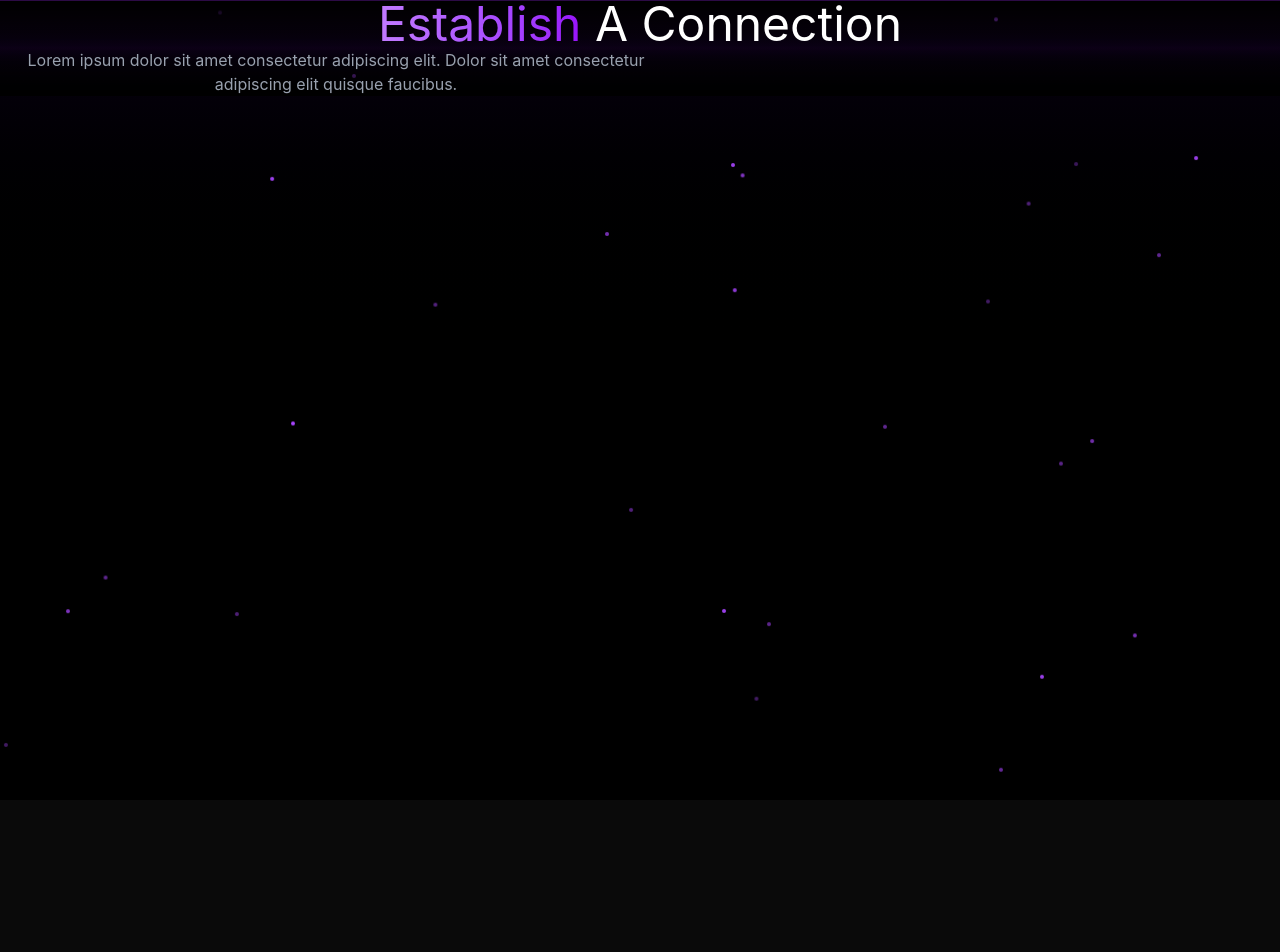
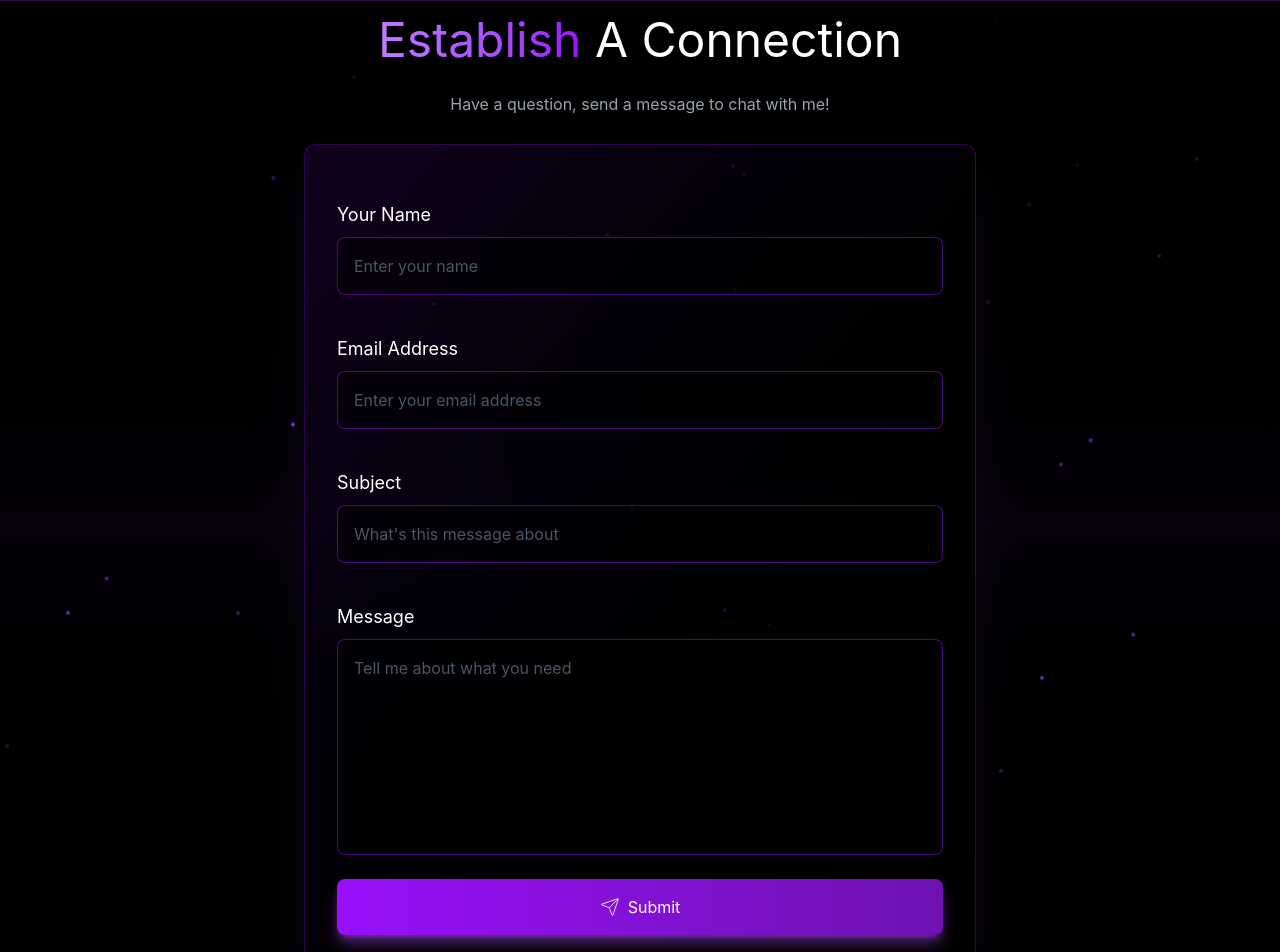
Before and after one commit to sans690/Portfolio, a React (Vite) app in the folder components/: page / in a window 1280 px wide. Shown: the top 952 px of the page. Before the commit the page ends 800 px from the top, so only its background shows below. Built offline with nearby package versions, Linux system fonts and the light colour scheme.

Commit message:
start to the contact page, functions don't work yet

```diff
--- a/components/src/Contact.tsx
+++ b/components/src/Contact.tsx
@@ -2,20 +2,73 @@ export function Contact() {
   return (
     <section
       id="contact"
-      className="py-24 px-4 sm:px-6 lg:px-8 bg-linear-to-b from-black via-purple-950/10 to-black relative z-10"
+      className="py-4 px-4 sm:px-6 lg:px-8 bg-linear-to-b from-black via-purple-950/10 to-black relative z-10"
     >
-      <div className="max-w-7xl mx-auto">
+      <div className=" mx-auto">
         <div className="text-center mb-16">
-          <h2 className="text-white text-5xl mb-6">
+          <h2 className="text-white text-5xl mb-5">
             <span className="bg-linear-to-r from-purple-400 to-purple-600 bg-clip-text text-transparent">
               Establish
             </span>{" "}
             A Connection
           </h2>
-          <p className="text-gray-400 max-w-2xl mx-auto">
-            Lorem ipsum dolor sit amet consectetur adipiscing elit. Dolor sit
-            amet consectetur adipiscing elit quisque faucibus.
+          <p className="text-gray-400 mx-auto py-2">
+            Have a question, send a message to chat with me!
           </p>
+          <div className="flex flex-col items-center justify-center mt-5">
+            <div className="w-full h-full min-h-5px max-w-2xl bg-linear-to-br from-purple-950/30 to-black p-8 rounded-xl border border-purple-600/30 shadow-2xl shadow-purple-500/10">
+              <div className="flex flex-col space-y-6">
+                <div className="flex flex-col space-y-2"></div>
+                <label className="mb-0 pb-2 text-left text-lg">Your Name</label>
+                <input
+                  className="mb-0 px-4 py-4 bg-black/50 border border-purple-600/50 rounded-lg text-white focus:outline-none focus:ring-2 focus:ring-purple-500 focus:border-transparent transition-all placeholder-gray-600"
+                  placeholder="Enter your name"
+                ></input>
+                <div className="flex flex-col space-y-2 pb-4"></div>
+                <label className="mb-0 pb-2 text-left text-lg">
+                  Email Address
+                </label>
+                <input
+                  className="mb-0 px-4 py-4 bg-black/50 border border-purple-600/50 rounded-lg text-white focus:outline-none focus:ring-2 focus:ring-purple-500 focus:border-transparent transition-all placeholder-gray-600"
+                  placeholder="Enter your email address"
+                ></input>
+                <div className="flex flex-col space-y-2 pb-4"></div>
+                <label className="mb-0 pb-2 text-left text-lg">Subject</label>
+                <input
+                  className="mb-0 px-4 py-4 bg-black/50 border border-purple-600/50 rounded-lg text-white focus:outline-none focus:ring-2 focus:ring-purple-500 focus:border-transparent transition-all placeholder-gray-600"
+                  placeholder="What's this message about"
+                ></input>
+                <div className="flex flex-col space-y-2 pb-4"></div>
+                <label className="mb-0 pb-2 text-left text-lg">Message</label>
+                <textarea
+                  className="mb-6 px-4 py-4 resize-none h-54 bg-black/50 border border-purple-600/50 rounded-lg text-white focus:outline-none focus:ring-2 focus:ring-purple-500 focus:border-transparent transition-all placeholder-gray-600"
+                  placeholder="Tell me about what you need"
+                ></textarea>
+
+                <button className="w-full px-6 py-4 rounded-lg bg-linear-to-r from-purple-600 to-purple-800 text-white hover:from-purple-700 hover:to-purple-900 shadow-lg shadow-purple-500/50 hover:shadow-purple-500/70 hover:scale-[1.02] relative overflow-hidden group">
+                  <span className="relative z-10 flex items-center justify-center gap-2">
+                    <svg
+                      xmlns="http://www.w3.org/2000/svg"
+                      width="20"
+                      height="20"
+                      viewBox="0 0 24 24"
+                      fill="none"
+                      stroke="currentColor"
+                      stroke-width-2
+                      stroke-linecap-round
+                      stroke-linejoin-round
+                      className="lucide lucide-send"
+                      data-fg-buk243="1.17:87.26:/components/Contact.tsx:116:19:5275:18:e:Send::::::B5u2"
+                    >
+                      <path d="M14.536 21.686a.5.5 0 0 0 .937-.024l6.5-19a.496.496 0 0 0-.635-.635l-19 6.5a.5.5 0 0 0-.024.937l7.93 3.18a2 2 0 0 1 1.112 1.11z"></path>
+                      <path d="m21.854 2.147-10.94 10.939"></path>
+                    </svg>
+                    Submit
+                  </span>
+                </button>
+              </div>
+            </div>
+          </div>
         </div>
       </div>
     </section>
--- a/components/src/index.css
+++ b/components/src/index.css
@@ -1,11 +1,4 @@
 @import "tailwindcss";
-
-/* Global base styles */
-* {
-  margin: 0;
-  padding: 0;
-  box-sizing: border-box;
-}
 
 body {
   font-family: -apple-system, BlinkMacSystemFont, "Segoe UI", "Roboto",
@@ -26,7 +19,7 @@ body {
   --primary-foreground: #ffffff;
 }
 
-/* Optional custom utility helpers */
+/* Custom utility helpers */
 .bg-background {
   background-color: var(--background);
 }
```
